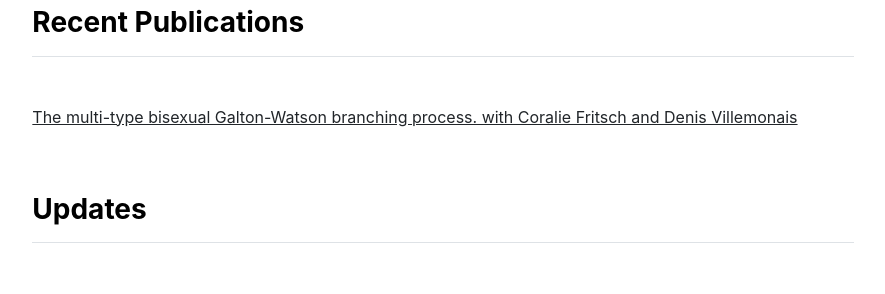
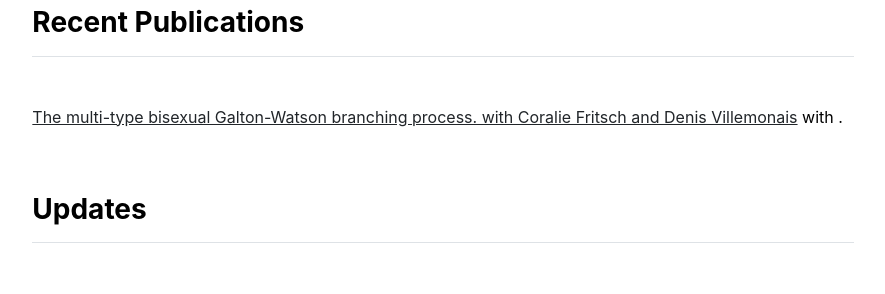
Before and after one commit to nzalduendo/nzalduendo.github.io, a Jekyll site: the page built from index.md, in a window 1280 px wide. Shown: the part 606-900 px from the top of the page, without its empty margins (197-1082 px from the left). Built offline with Jekyll 4.4.1, drawn with Linux system fonts in a browser that asks for light colours.

Commit message:
Update publications.html

```diff
--- a/_includes/publications.html
+++ b/_includes/publications.html
@@ -3,7 +3,7 @@
     <h3 class="fw-bold border-bottom pb-3 mb-5">Recent Publications</h3>
     {% if page.title == "Home" %}
       {% for item in site.data.publications.featured %}
-        <p><a href="{{ item.url }}">{{ item.name }}</a></p>
+    <p><a href="{{ item.url }}">{{ item.name }}</a> with <em>{{ item.contributors }}</em>.</p>
       {% endfor %}
     {% else %}
       {% for item in site.data.publications.index %}
```
